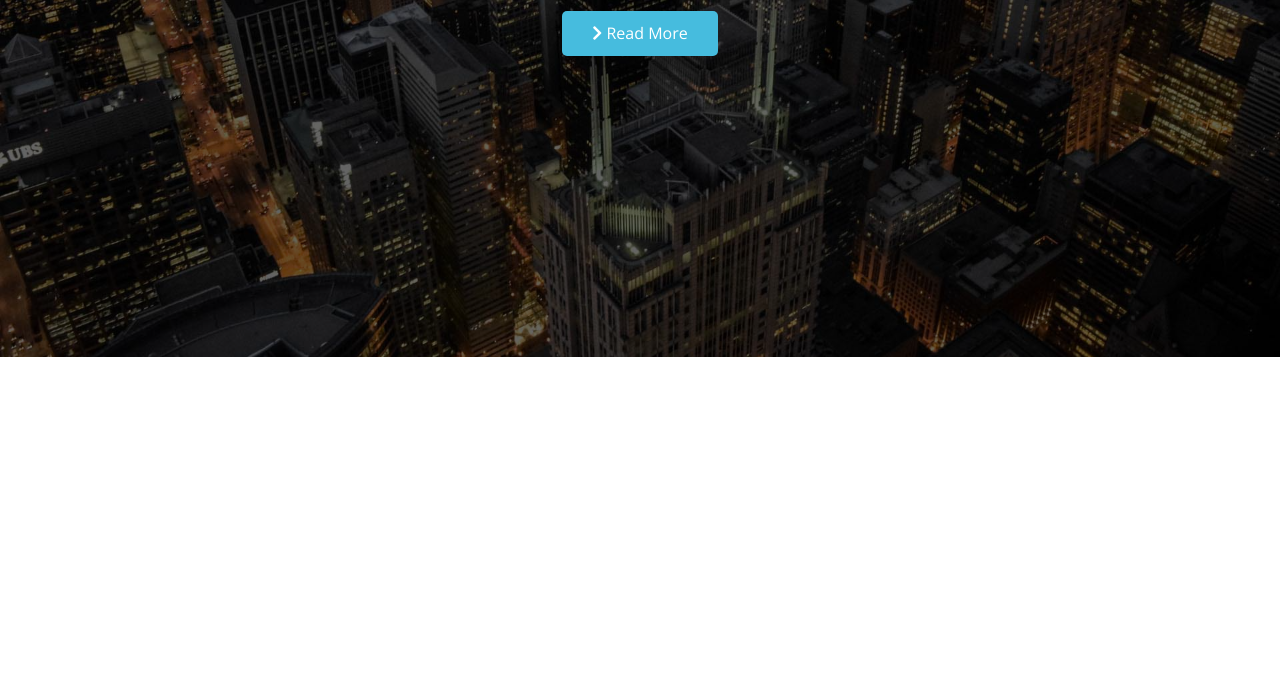
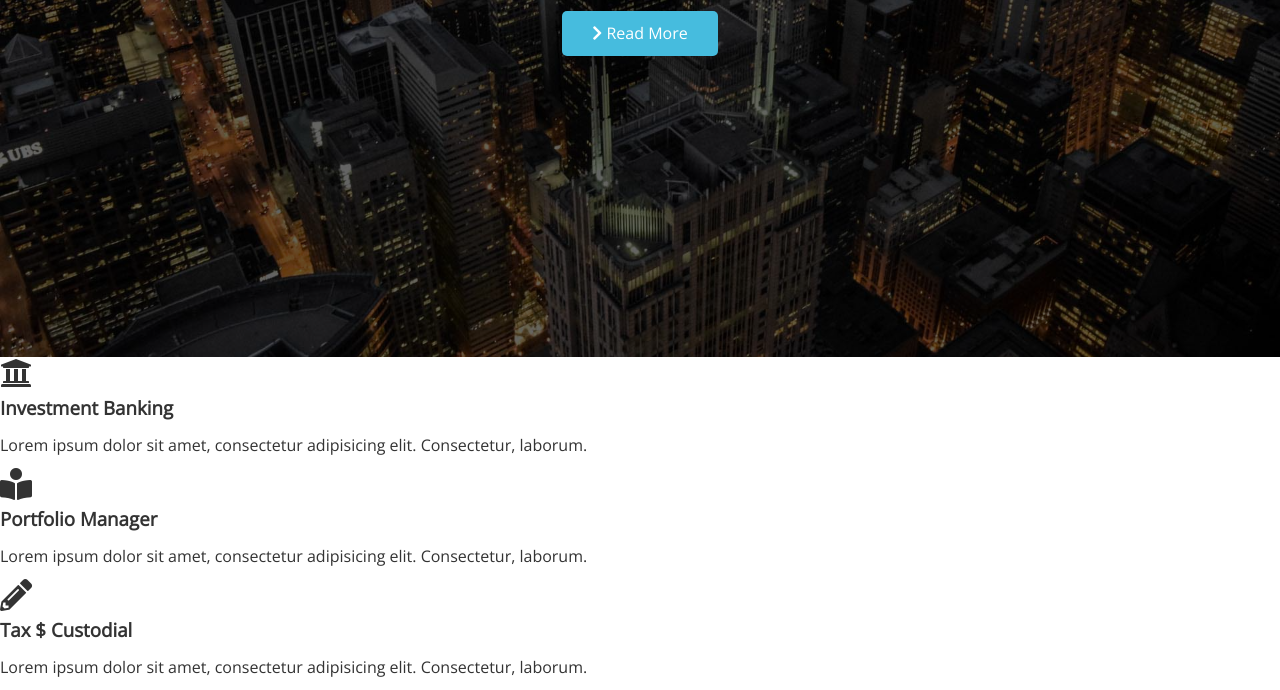
Before and after one commit to Tarmity/scorfunding, a plain HTML site: page index.html in a window 1280 px wide. Shown: the part 443-1133 px from the top of the page. Before the commit the page ends 800 px from the top, so only its background shows below. Drawn offline with nearby package versions, Linux system fonts and the light colour scheme.

Commit message:
Added the main section to the html with the first section about with no styling

```diff
--- a/index.html
+++ b/index.html
@@ -1,14 +1,18 @@
 <!DOCTYPE html>
 <html lang="en">
+
 <head>
     <meta charset="UTF-8">
     <meta http-equiv="X-UA-Compatible" content="IE=edge">
     <meta name="viewport" content="width=device-width, initial-scale=1.0">
-    <link rel="stylesheet" href="https://cdnjs.cloudflare.com/ajax/libs/font-awesome/5.15.3/css/all.min.css" integrity="sha512-iBBXm8fW90+nuLcSKlbmrPcLa0OT92xO1BIsZ+ywDWZCvqsWgccV3gFoRBv0z+8dLJgyAHIhR35VZc2oM/gI1w==" crossorigin="anonymous" />
+    <link rel="stylesheet" href="https://cdnjs.cloudflare.com/ajax/libs/font-awesome/5.15.3/css/all.min.css"
+        integrity="sha512-iBBXm8fW90+nuLcSKlbmrPcLa0OT92xO1BIsZ+ywDWZCvqsWgccV3gFoRBv0z+8dLJgyAHIhR35VZc2oM/gI1w=="
+        crossorigin="anonymous" />
     <link rel="stylesheet" href="css/utilities.css">
     <link rel="stylesheet" href="css/style.css">
     <title>Welcome to ScorFunding</title>
 </head>
+
 <body>
     <header class="hero">
         <div class="navbar" id="navbar">
@@ -29,9 +33,38 @@
         <div class="content">
             <h1>The Sky Is The Limit</h1>
             <p>We provide world class financial assistance</p>
-            <a href="#about" class="btn"><i class ="fas fa-chevron-right"></i> Read More</a>
+            <a href="#about" class="btn"><i class="fas fa-chevron-right"></i> Read More</a>
         </div>
     </header>
 
+    <main>
+        <section id="about" class="icons bg-light">
+            <div class="flex-items">
+                <div>
+                    <i class="fas fa-university fa-2x"></i>
+                    <div>
+                        <h3>Investment Banking</h3>
+                        <p>Lorem ipsum dolor sit amet, consectetur adipisicing elit. Consectetur, laborum.</p>
+                    </div>
+                </div>
+                <div>
+                    <i class="fas fa-book-reader fa-2x"></i>
+                    <div>
+                        <h3>Portfolio Manager</h3>
+                        <p>Lorem ipsum dolor sit amet, consectetur adipisicing elit. Consectetur, laborum.</p>
+                    </div>
+                </div>
+                <div>
+                    <i class="fas fa-pencil-alt fa-2x"></i>
+                    <div>
+                        <h3>Tax $ Custodial</h3>
+                        <p>Lorem ipsum dolor sit amet, consectetur adipisicing elit. Consectetur, laborum.</p>
+                    </div>
+                </div>
+            </div>
+        </section>
+    </main>
+
 </body>
+
 </html>
```
